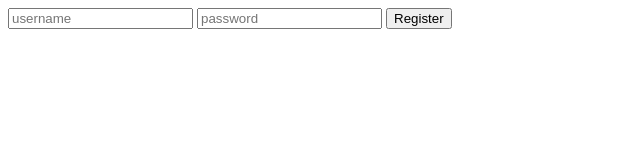
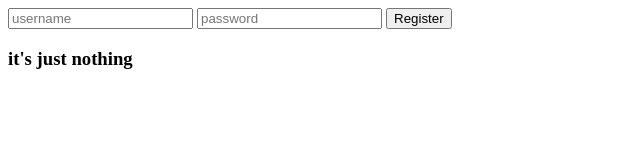
Before and after one commit to Nishanirai777/javascript, a plain HTML site: page part10/formEvent.html in a window 1280 px wide. Shown: the whole page, without its empty margins (0-640 px from the left). Drawn offline with Linux system fonts and the light colour scheme.

Commit message:
Update formEvent.html

```diff
--- a/part10/formEvent.html
+++ b/part10/formEvent.html
@@ -10,6 +10,7 @@
         <input placeholder="username" type="text" id="user"/>
         <input placeholder="password" type="password" id="pass"/>
         <button>Register</button>
+        <h3>it's just nothing</h3>
 
     </form>
     <script src="formEvent.js"></script>
```
